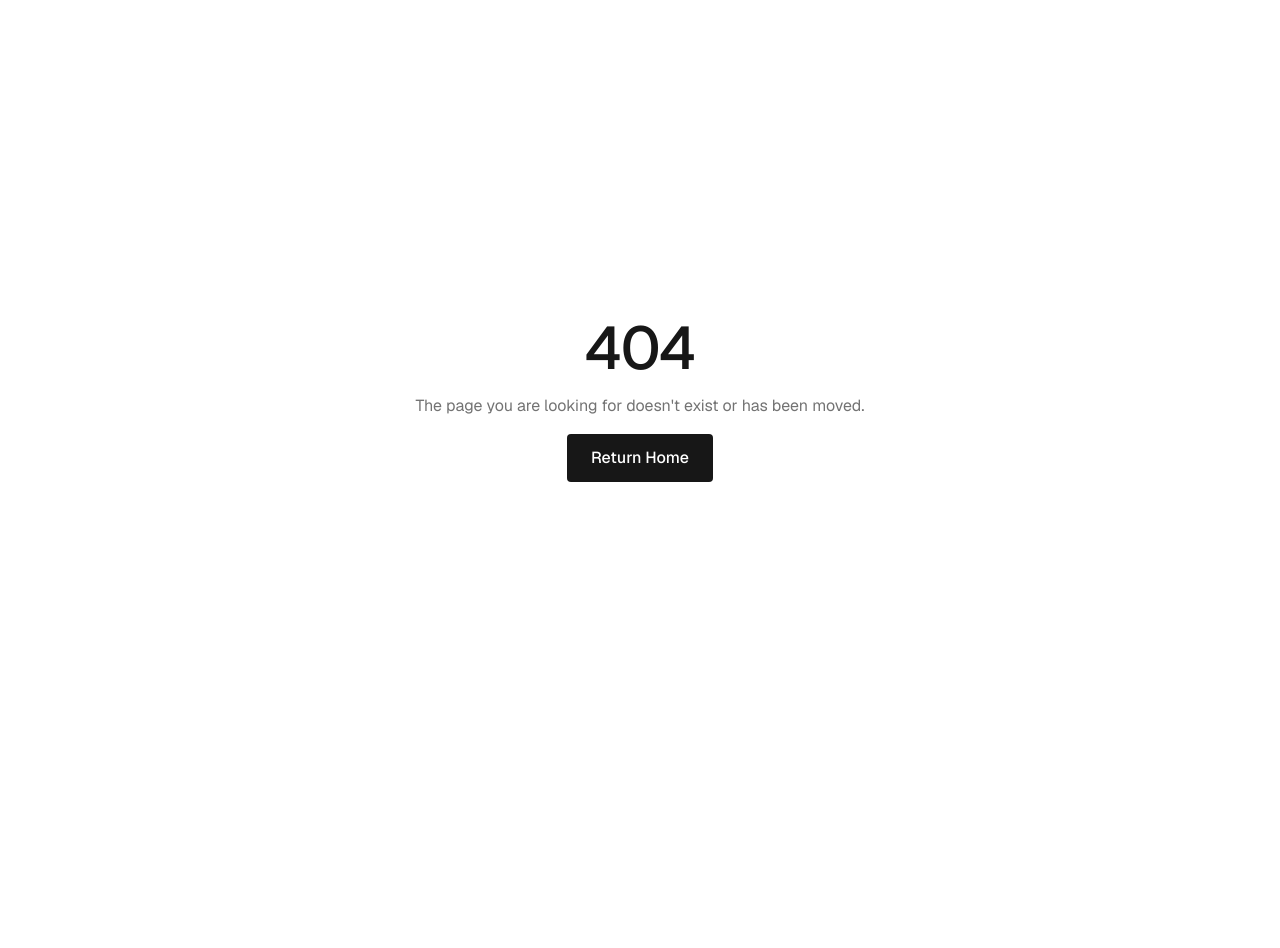
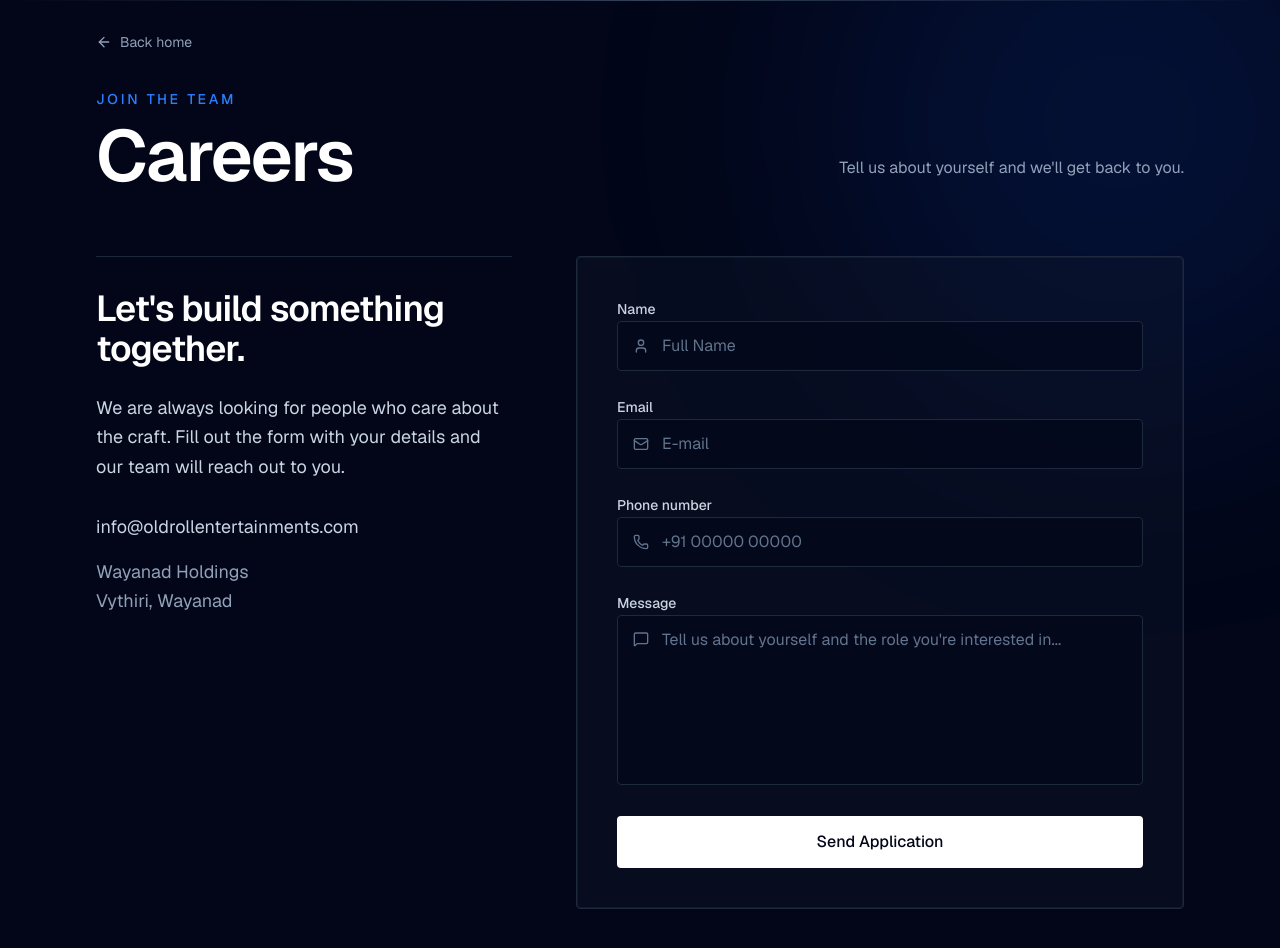
Before and after one commit to MadeWorkSpot/Oldroll, a Next.js app: page /careers in a window 1280 px wide. Before the commit this address had no page. Shown: the top 948 px of the page. Before the commit the page ends 800 px from the top, so only its background shows below. Built offline with nearby package versions, Linux system fonts and the light colour scheme.

Commit message:
added a career page

```diff
--- /dev/null
+++ b/app/careers/page.tsx
@@ -0,0 +1,95 @@
+import type { Metadata } from "next";
+import Link from "next/link";
+import { ArrowLeft } from "lucide-react";
+import CareersForm from "../components/CareersForm";
+import Reveal from "../components/Reveal";
+
+export const metadata: Metadata = {
+  title: "Careers — Oldroll",
+  description:
+    "Join Oldroll. Send us your details and we'll get back to you about open roles.",
+};
+
+export default function CareersPage() {
+  return (
+    <main className="relative min-h-screen overflow-hidden bg-slate-950 text-white selection:bg-blue-800 selection:text-white">
+      {/* Ambient backdrop: hairline grid fading out, plus a soft blue wash. */}
+      <div aria-hidden className="pointer-events-none absolute inset-0">
+        <div className="bg-grid-lines mask-fade-b absolute inset-0 opacity-60" />
+
+        <div className="animate-drift absolute -top-40 right-[-10%] h-[36rem] w-[36rem] rounded-full bg-blue-600/12 blur-[120px]" />
+        <div className="absolute inset-x-0 top-0 h-px bg-gradient-to-r from-transparent via-slate-700 to-transparent" />
+      </div>
+
+      {/* No fixed Navbar on this route, so no top padding is needed to clear it. */}
+      <div className="relative px-6 pt-8 pb-16 md:px-12 md:pb-24 lg:px-24">
+        <div className="w-full">
+          <Reveal>
+            <Link
+              href="/"
+              className="group inline-flex items-center gap-2 text-sm text-slate-400 transition-colors hover:text-white"
+            >
+              <ArrowLeft
+                size={16}
+                className="transition-transform duration-300 group-hover:-translate-x-0.5"
+              />
+              Back home
+            </Link>
+          </Reveal>
+
+          <Reveal delay={80}>
+            <div className="mt-8 flex flex-col gap-6 lg:flex-row lg:items-end lg:justify-between">
+              <div>
+                <p className="text-sm font-medium uppercase tracking-[0.2em] text-blue-500">
+                  Join the team
+                </p>
+                <h1 className="mt-3 text-5xl font-semibold tracking-tight leading-[0.98] text-white md:text-6xl lg:text-7xl">
+                  Careers
+                </h1>
+              </div>
+              <p className="max-w-md text-base text-slate-400 lg:pb-3">
+                Tell us about yourself and we&apos;ll get back to you.
+              </p>
+            </div>
+          </Reveal>
+
+          <div className="mt-12 grid items-start gap-10 lg:mt-16 lg:grid-cols-12 lg:gap-16">
+            <Reveal className="lg:col-span-5 lg:sticky lg:top-28">
+              <div className="space-y-6 border-t border-slate-800 pt-8">
+                <h2 className="text-3xl font-semibold tracking-tight text-white md:text-4xl">
+                  Let&apos;s build something together.
+                </h2>
+
+                <p className="text-base leading-relaxed text-slate-300 md:text-lg">
+                  We are always looking for people who care about the craft. Fill out the form
+                  with your details and our team will reach out to you.
+                </p>
+
+                <div className="space-y-4 pt-2">
+                  <p className="text-base text-slate-300 transition-colors hover:text-white md:text-lg">
+                    <a
+                      href="mailto:info@oldrollentertainments.com"
+                      className="transition-colors hover:text-white"
+                    >
+                      info@oldrollentertainments.com
+                    </a>
+                  </p>
+
+                  <p className="text-base leading-relaxed text-slate-400 md:text-lg">
+                    Wayanad Holdings
+                    <br />
+                    Vythiri, Wayanad
+                  </p>
+                </div>
+              </div>
+            </Reveal>
+
+            <div className="lg:col-span-7">
+              <CareersForm />
+            </div>
+          </div>
+        </div>
+      </div>
+    </main>
+  );
+}
--- /dev/null
+++ b/app/components/CareersForm.tsx
@@ -0,0 +1,147 @@
+"use client";
+
+import { useState } from "react";
+import { Phone, Mail, User, MessageSquare } from "lucide-react";
+import Reveal from "./Reveal";
+import { whatsappUrl } from "../lib/whatsapp";
+
+const fieldClass =
+  "w-full rounded-sm border border-slate-800 bg-slate-950/60 py-3 pl-11 pr-4 text-base text-white placeholder:text-slate-500 transition-colors duration-300 hover:border-slate-700 focus:outline-none";
+
+const labelClass = "text-sm font-medium text-slate-300";
+
+const iconClass =
+  "pointer-events-none absolute left-4 top-1/2 h-4 w-4 -translate-y-1/2 text-slate-500";
+
+export default function CareersForm() {
+  const [formData, setFormData] = useState({
+    name: "",
+    email: "",
+    phone: "",
+    message: "",
+  });
+
+  const handleChange = (e: React.ChangeEvent<HTMLInputElement | HTMLTextAreaElement>) => {
+    const { name, value } = e.target;
+    setFormData((prev) => ({ ...prev, [name]: value }));
+  };
+
+  const handleSubmit = (e: React.FormEvent) => {
+    e.preventDefault();
+
+    const url = whatsappUrl([
+      "*New Career Application*",
+      "",
+      `*Name:* ${formData.name}`,
+      `*Email:* ${formData.email}`,
+      `*Phone:* ${formData.phone}`,
+      "",
+      `*Message:* ${formData.message}`,
+    ]);
+
+    window.open(url, "_blank");
+  };
+
+  return (
+    <Reveal delay={120}>
+      <div className="relative overflow-hidden rounded-sm border border-slate-800 bg-slate-900/40 p-6 md:p-10">
+        <div
+          aria-hidden
+          className="pointer-events-none absolute inset-0 rounded-sm ring-1 ring-inset ring-white/5"
+        />
+
+        <form className="relative space-y-6" onSubmit={handleSubmit}>
+          <div className="space-y-2">
+            <label htmlFor="name" className={labelClass}>
+              Name
+            </label>
+            <div className="relative">
+              <User size={16} className={iconClass} aria-hidden />
+              <input
+                id="name"
+                type="text"
+                name="name"
+                value={formData.name}
+                onChange={handleChange}
+                required
+                autoComplete="name"
+                className={fieldClass}
+                placeholder="Full Name"
+              />
+            </div>
+          </div>
+
+          <div className="space-y-2">
+            <label htmlFor="email" className={labelClass}>
+              Email
+            </label>
+            <div className="relative">
+              <Mail size={16} className={iconClass} aria-hidden />
+              <input
+                id="email"
+                type="email"
+                name="email"
+                value={formData.email}
+                onChange={handleChange}
+                required
+                autoComplete="email"
+                className={fieldClass}
+                placeholder="E-mail"
+              />
+            </div>
+          </div>
+
+          <div className="space-y-2">
+            <label htmlFor="phone" className={labelClass}>
+              Phone number
+            </label>
+            <div className="relative">
+              <Phone size={16} className={iconClass} aria-hidden />
+              <input
+                id="phone"
+                type="tel"
+                name="phone"
+                value={formData.phone}
+                onChange={handleChange}
+                required
+                autoComplete="tel"
+                className={fieldClass}
+                placeholder="+91 00000 00000"
+              />
+            </div>
+          </div>
+
+          <div className="space-y-2">
+            <label htmlFor="message" className={labelClass}>
+              Message
+            </label>
+            <div className="relative">
+              <MessageSquare
+                size={16}
+                aria-hidden
+                className={`${iconClass} top-4 translate-y-0`}
+              />
+              <textarea
+                id="message"
+                name="message"
+                rows={6}
+                value={formData.message}
+                onChange={handleChange}
+                required
+                className={`${fieldClass} resize-none`}
+                placeholder="Tell us about yourself and the role you're interested in..."
+              />
+            </div>
+          </div>
+
+          <button
+            type="submit"
+            className="w-full rounded-sm bg-white py-3.5 text-sm font-medium text-slate-950 transition-all duration-300 hover:bg-slate-200 focus-visible:outline-2 focus-visible:outline-offset-2 focus-visible:outline-white md:text-base"
+          >
+            Send Application
+          </button>
+        </form>
+      </div>
+    </Reveal>
+  );
+}
--- a/app/components/ContactSection.tsx
+++ b/app/components/ContactSection.tsx
@@ -2,6 +2,7 @@
 
 import { useState } from "react";
 import Reveal from "./Reveal";
+import { whatsappUrl } from "../lib/whatsapp";
 
 const fieldClass =
   "w-full px-4 py-3 rounded-sm border border-slate-700 bg-slate-900 text-white placeholder:text-slate-500 transition-colors focus:border-slate-500 focus:outline-none";
@@ -21,16 +22,16 @@ export default function ContactSection() {
   const handleSubmit = (e: React.FormEvent) => {
     e.preventDefault();
 
-    // Extract the WhatsApp number (using the one from the UI or replace with yours)
-    // Needs to be in international format without any spaces or symbols, e.g. 15551234567
-    const whatsappNumber = "917293402204";
+    const url = whatsappUrl([
+      "*New Contact Form Submission*",
+      "",
+      `*Name:* ${formData.name}`,
+      `*Email:* ${formData.email}`,
+      "",
+      `*Message:* ${formData.message}`,
+    ]);
 
-    // Format the message for WhatsApp
-    const text = `*New Contact Form Submission*%0A%0A*Name:* ${formData.name}%0A*Email:* ${formData.email}%0A*Message:* ${formData.message}`;
-
-    // Open WhatsApp URL
-    const whatsappUrl = `https://wa.me/${whatsappNumber}?text=${text}`;
-    window.open(whatsappUrl, "_blank");
+    window.open(url, "_blank");
   };
 
   return (
--- a/app/components/Footer.tsx
+++ b/app/components/Footer.tsx
@@ -5,6 +5,7 @@ const navigate = [
   { label: "About", href: "/#about" },
   { label: "Services", href: "/#services" },
   { label: "Gallery", href: "/gallery" },
+  { label: "Careers", href: "/careers" },
   { label: "Contact", href: "/#contact" },
 ];
 
--- a/app/components/Navbar.tsx
+++ b/app/components/Navbar.tsx
@@ -5,11 +5,14 @@ import Image from "next/image";
 import { usePathname } from "next/navigation";
 import { ArrowRight } from "lucide-react";
 
-const links = [
+// `href` targets a real route; `hash` targets a section on the home page and is
+// prefixed with "/" when we are already on another page.
+const links: { label: string; href?: string; hash?: string }[] = [
   { label: "Home", hash: "#home" },
   { label: "About", hash: "#about" },
   { label: "Services", hash: "#services" },
   { label: "Gallery", hash: "#gallery" },
+  { label: "Careers", href: "/careers" },
   { label: "Contact", hash: "#contact" },
 ];
 
@@ -24,7 +27,10 @@ export default function Navbar() {
   const isHome = pathname === "/";
 
   // Hash links only resolve on the home page, so prefix them elsewhere.
-  const hrefFor = (hash: string) => (isHome ? hash : `/${hash}`);
+  const hrefFor = (link: string | (typeof links)[number]) => {
+    if (typeof link === "string") return isHome ? link : `/${link}`;
+    return link.href ?? (isHome ? link.hash! : `/${link.hash}`);
+  };
 
   // Solid background and rule once the page has scrolled.
   useEffect(() => {
@@ -73,7 +79,7 @@ export default function Navbar() {
             {links.map((link) => (
               <a
                 key={link.label}
-                href={hrefFor(link.hash)}
+                href={hrefFor(link)}
                 className="py-2 transition-colors hover:text-white"
               >
                 {link.label}
@@ -129,7 +135,7 @@ export default function Navbar() {
               {links.map((link, index) => (
                 <a
                   key={link.label}
-                  href={hrefFor(link.hash)}
+                  href={hrefFor(link)}
                   onClick={() => setIsOpen(false)}
                   style={{ animationDelay: `${80 + index * 55}ms` }}
                   className="animate-item-in group flex items-center justify-between border-b border-slate-800 py-3.5 text-sm text-slate-300"
--- a/app/gallery/page.tsx
+++ b/app/gallery/page.tsx
@@ -12,7 +12,8 @@ export const metadata: Metadata = {
 export default function GalleryPage() {
   return (
     <main className="min-h-screen bg-slate-950 text-white selection:bg-blue-800 selection:text-white">
-      <div className="px-6 md:px-12 lg:px-24 pt-24 pb-16 md:pt-28 md:pb-24">
+      {/* No fixed Navbar on this route, so no top padding is needed to clear it. */}
+      <div className="px-6 md:px-12 lg:px-24 pt-8 pb-16 md:pb-24">
         <div className="w-full">
           <Link
             href="/"
@@ -25,11 +26,11 @@ export default function GalleryPage() {
             Back home
           </Link>
 
-          <div className="mt-6 flex flex-col gap-4 sm:flex-row sm:items-end sm:justify-between">
-            <h1 className="text-4xl md:text-5xl font-semibold tracking-tight leading-[1.02] text-white">
+          <div className="mt-8 flex flex-col gap-6 lg:flex-row lg:items-end lg:justify-between">
+            <h1 className="text-5xl font-semibold tracking-tight leading-[0.98] text-white md:text-6xl lg:text-7xl">
               Gallery
             </h1>
-            <p className="text-base text-slate-400">
+            <p className="text-base text-slate-400 lg:pb-3">
               Everything we&apos;ve built, in images and motion.
             </p>
           </div>
--- /dev/null
+++ b/app/lib/whatsapp.ts
@@ -0,0 +1,13 @@
+// Destination for form submissions. International format, no spaces or symbols.
+export const WHATSAPP_NUMBER = "917293402204";
+
+/**
+ * Builds a wa.me link with a pre-filled message.
+ *
+ * Values are URL-encoded individually, so `&`, `+` or `#` typed into a form
+ * field can't truncate or corrupt the `?text=` query.
+ */
+export function whatsappUrl(lines: string[]) {
+  const text = lines.map((line) => encodeURIComponent(line)).join("%0A");
+  return `https://wa.me/${WHATSAPP_NUMBER}?text=${text}`;
+}
```
